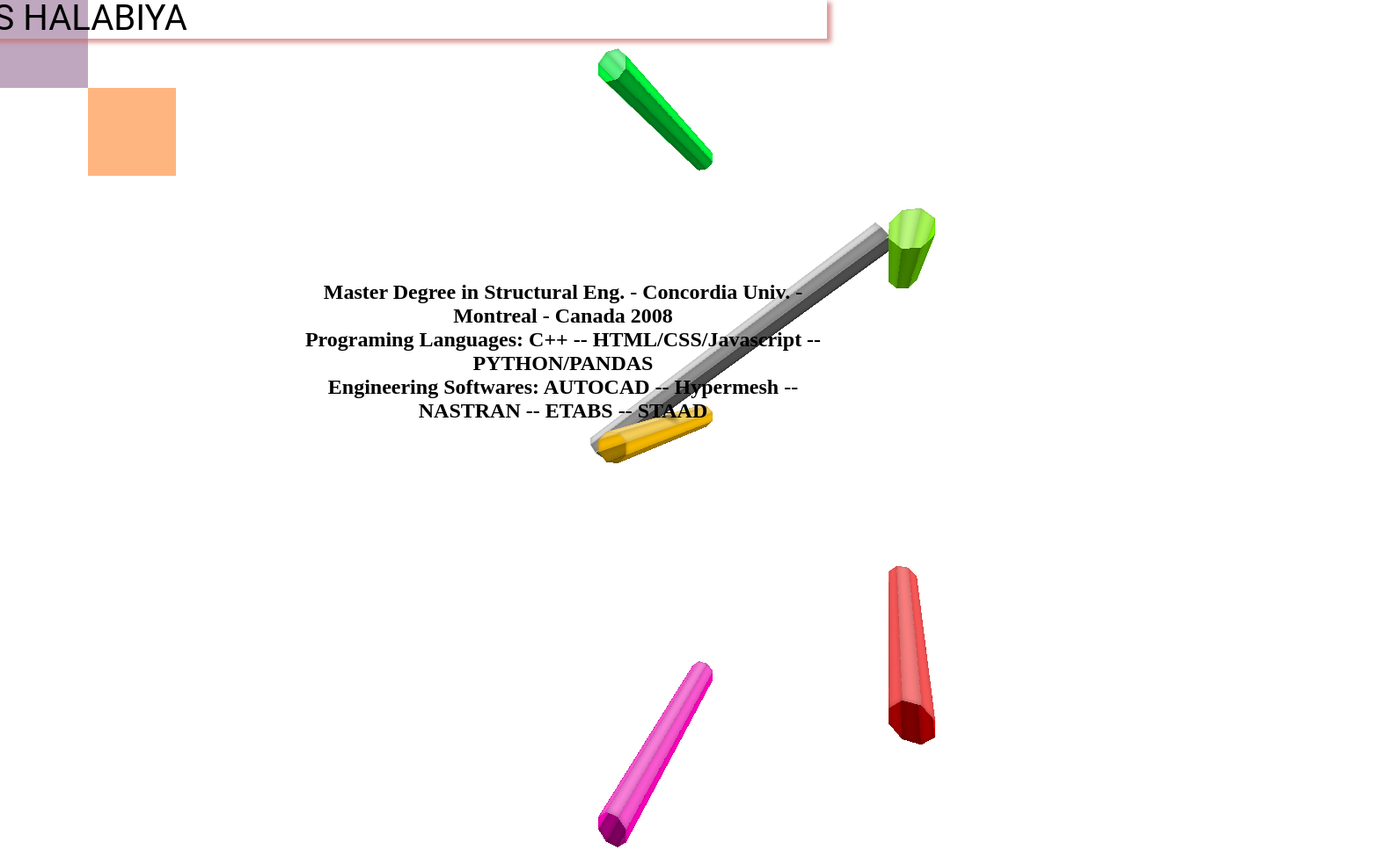
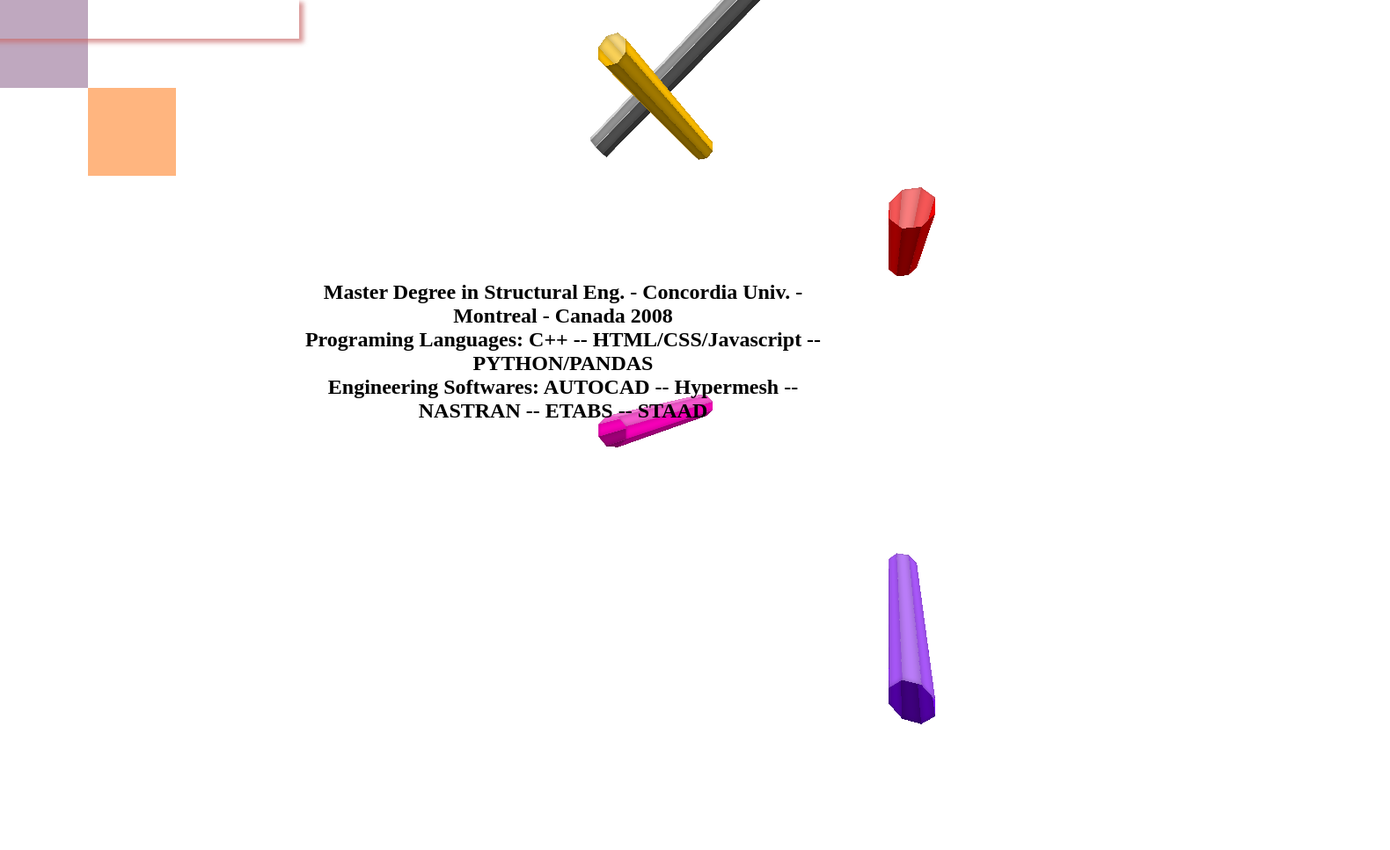
Before and after one commit to firas1000/SFML, a plain HTML site: page index.html in a window 1280 px wide. Shown: the top 967 px of the page at 88% size, 1580 px wide, since content can reach past the window. After the commit the page ends 800 px from the top, so only its background shows below. Drawn offline with Linux system fonts and the light colour scheme.

Commit message:
Update index.html

```diff
--- a/index.html
+++ b/index.html
@@ -31,7 +31,7 @@ body {
   background-color:white;
   color: #fff;
   min-height: 100vh;
-  display: grid;
+  display: column;
   place-items: center;
   perspective: 40em;
   overflow: hidden;
@@ -204,15 +204,12 @@ body {
 /* xxxxxxxxxxxxxxxxxxxxxxxxxxxxxxxxxxxxxxxxxxxxxxxxxxxxxxxxxxxxxxxxxxxx  */
 
 .header {
-
-    position: absolute;
-
+ position: absolute;
  width: 100%;
- height: 300vh;
+ height: 30px;
  color: black;
  top: 20px;
- left: 300px;
-
+ right: 300px;
 }
 
 .inside-header    {
```
